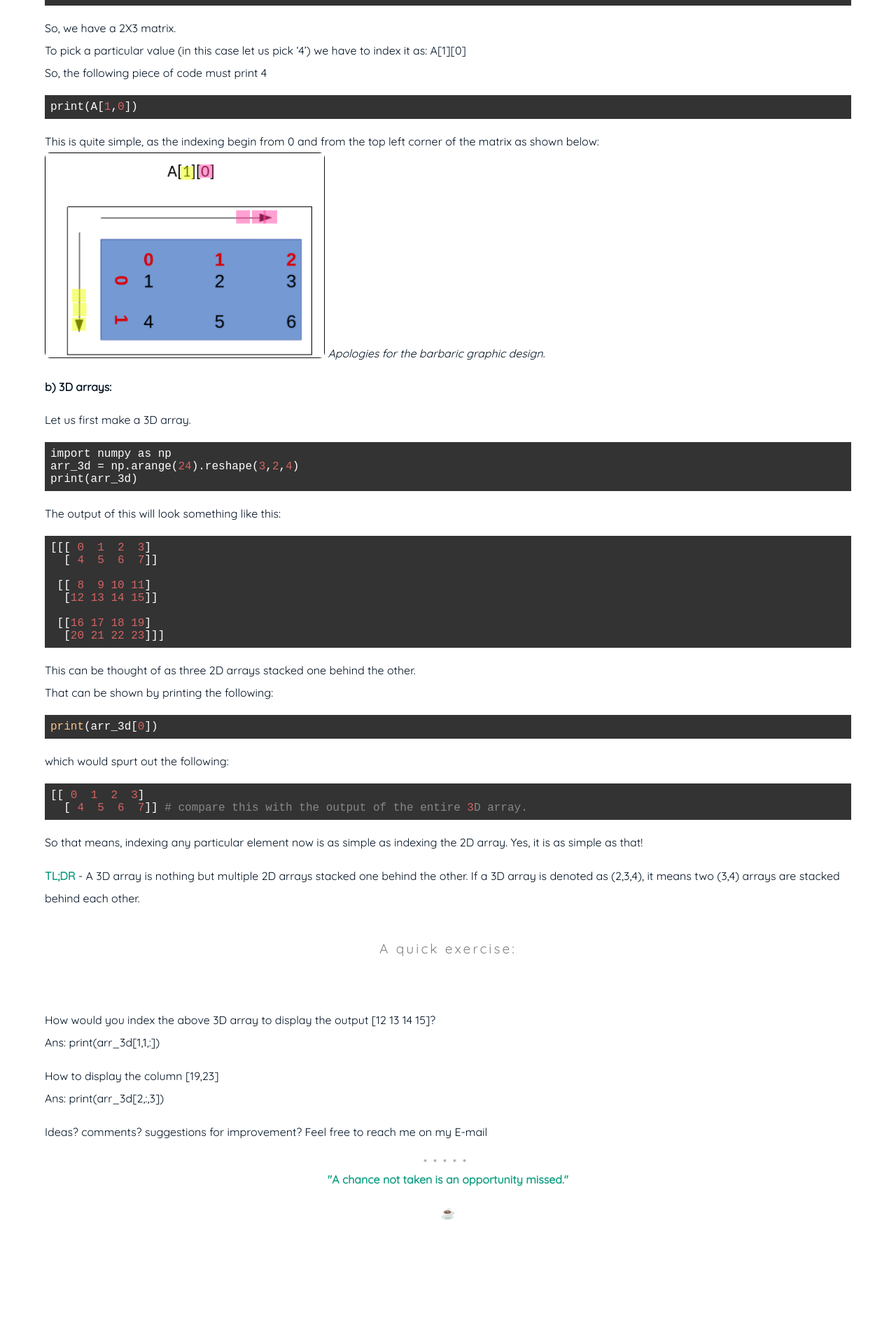
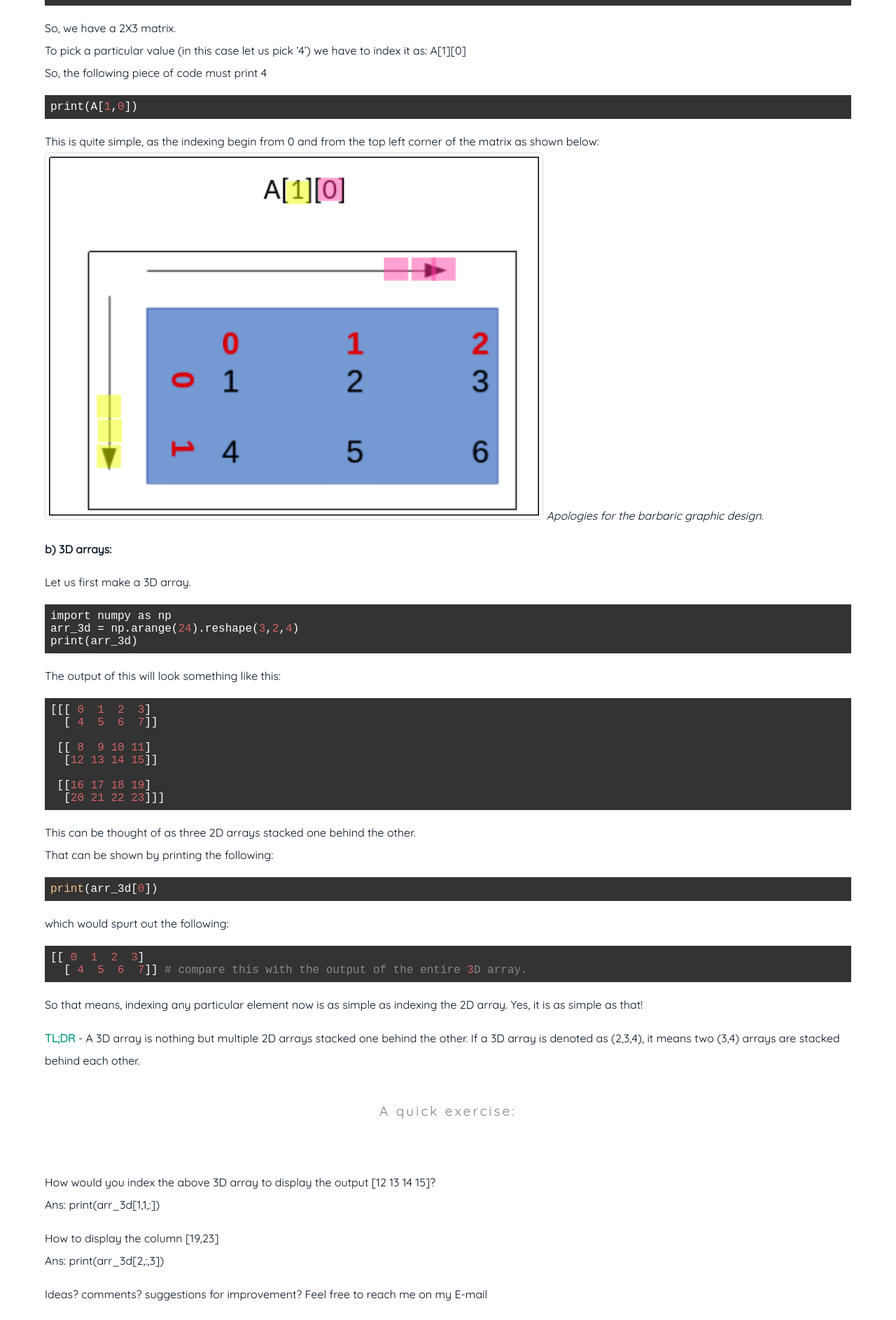
Before and after one commit to Stephen-Tellis/home, a Jekyll site: the page built from _posts/2020-07-01-python_beginner_problem.md, in a window 1280 px wide. Shown: the part 1436-3323 px from the top of the page at 70% size. Built offline with Jekyll 4.4.1, drawn with Linux system fonts in a browser that asks for light colours; before the commit the page ends 3242 px from its top, so only the background shows below that.

Commit message:
Update main.css

```diff
--- a/assets/css/main.css
+++ b/assets/css/main.css
@@ -16,8 +16,10 @@
     line-height: 32px; }
 
   #pimg {
-    border-radius: 8px;
-    width: 400px; }
+    border: 1px solid #ddd;
+    border-radius: 4px;
+    padding: 5px;
+    width: 700px; }
 
   blockquote {
     letter-spacing: 3px;
```
